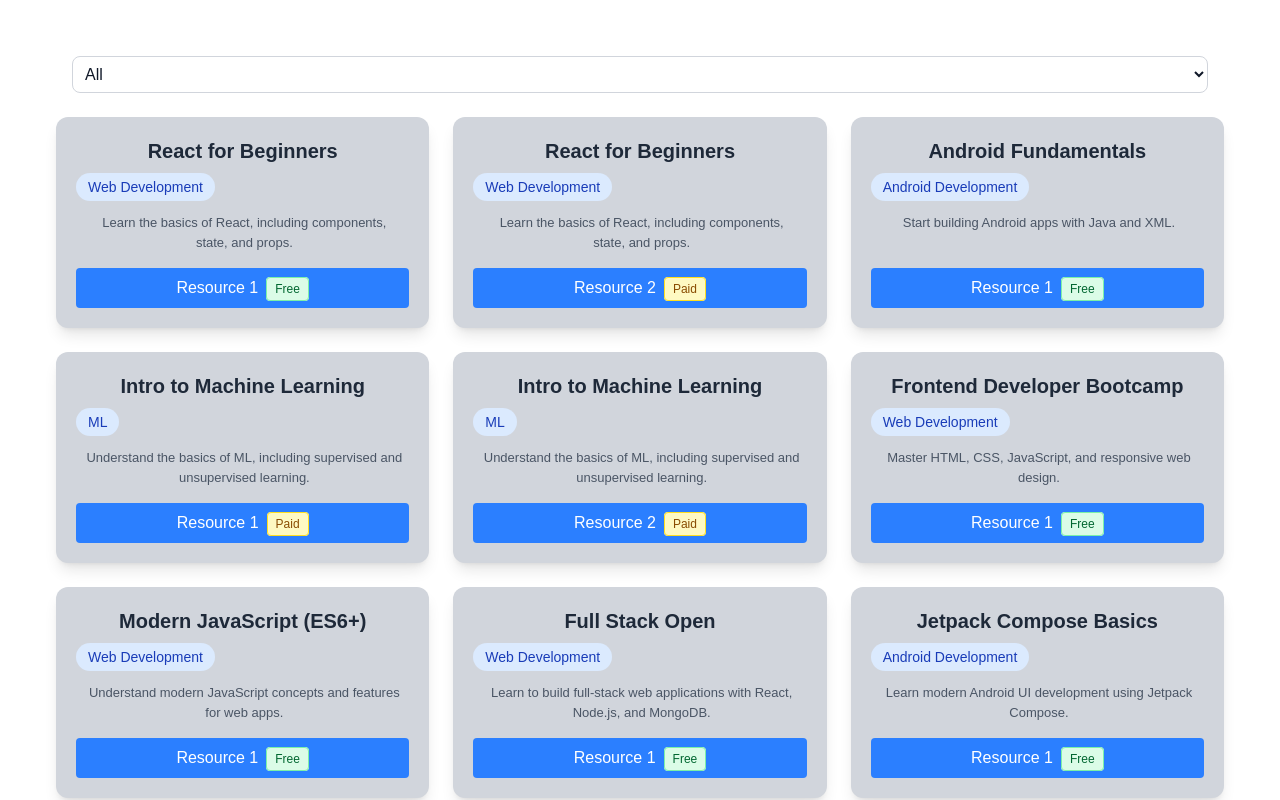
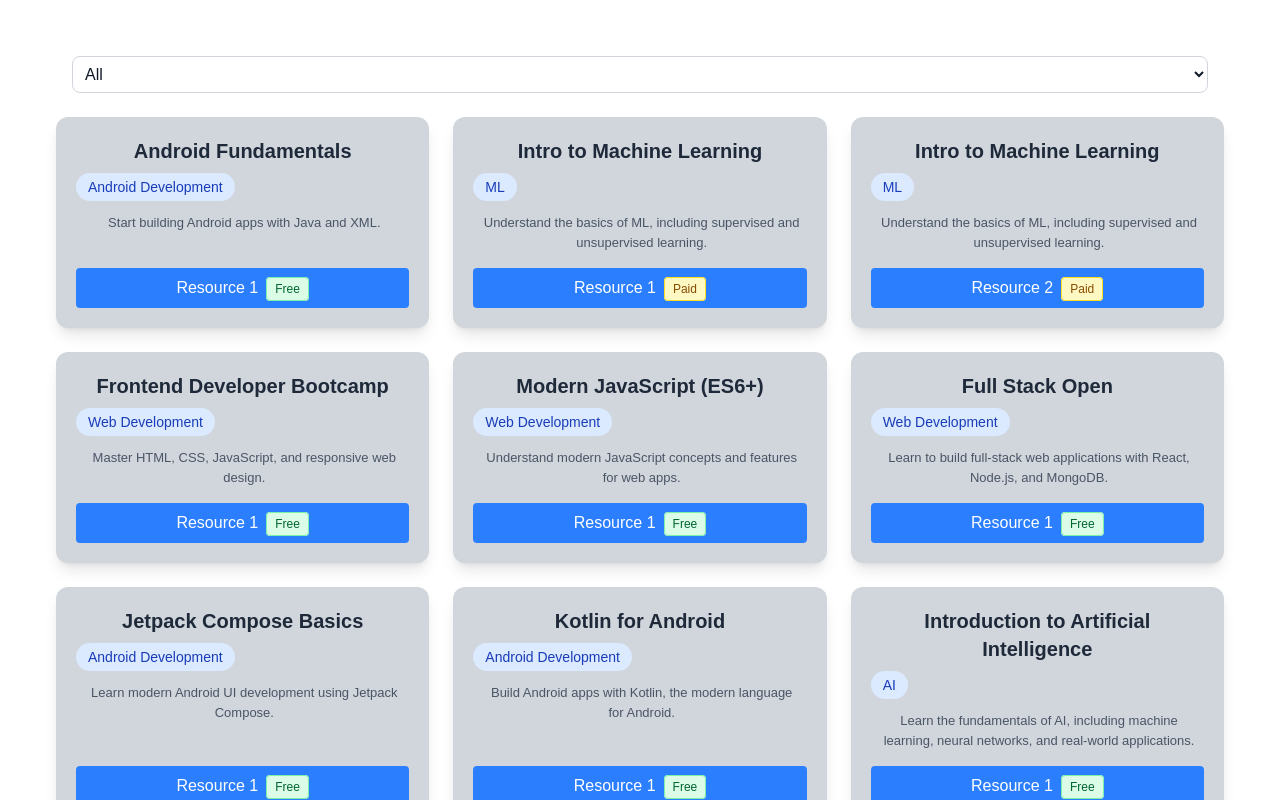
Before and after one commit to satyamrk18/CarrerCare, a React (Vite) app: page /courses in a window 1280 px wide. Shown: the top 800 px of the page. Built offline with nearby package versions, Linux system fonts and the light colour scheme.

Commit message:
data duplications removed

```diff
--- a/src/data/CourseResources.js
+++ b/src/data/CourseResources.js
@@ -1,13 +1,4 @@
 const courses = [
-  {
-    title: "React for Beginners",
-    description: "Learn the basics of React, including components, state, and props.",
-    category: "Web Development",
-    resources: [
-      { url: "https://react.dev/learn", type: "Free" },
-      { url: "https://www.udemy.com/course/react-the-complete-guide-incl-redux/", type: "Paid" }
-    ]
-  },
   {
   title: "Android Fundamentals",
   description: "Start building Android apps with Java and XML.",
@@ -229,15 +220,6 @@ const courses = [
   ]
 }, // Free
 
-{
-  title: "React for Beginners",
-  description: "Get started with React, one of the most popular JavaScript frameworks for building modern UIs.",
-  category: "Frontend Development",
-  resources: [
-    { url: "https://react.dev/learn", type: "Free" },
-    { url: "https://www.codecademy.com/learn/react-101", type: "Paid" }
-  ]
-}, // Mixed (First link Free, Second Paid)
 
 {
   title: "Advanced CSS and Sass",
```
